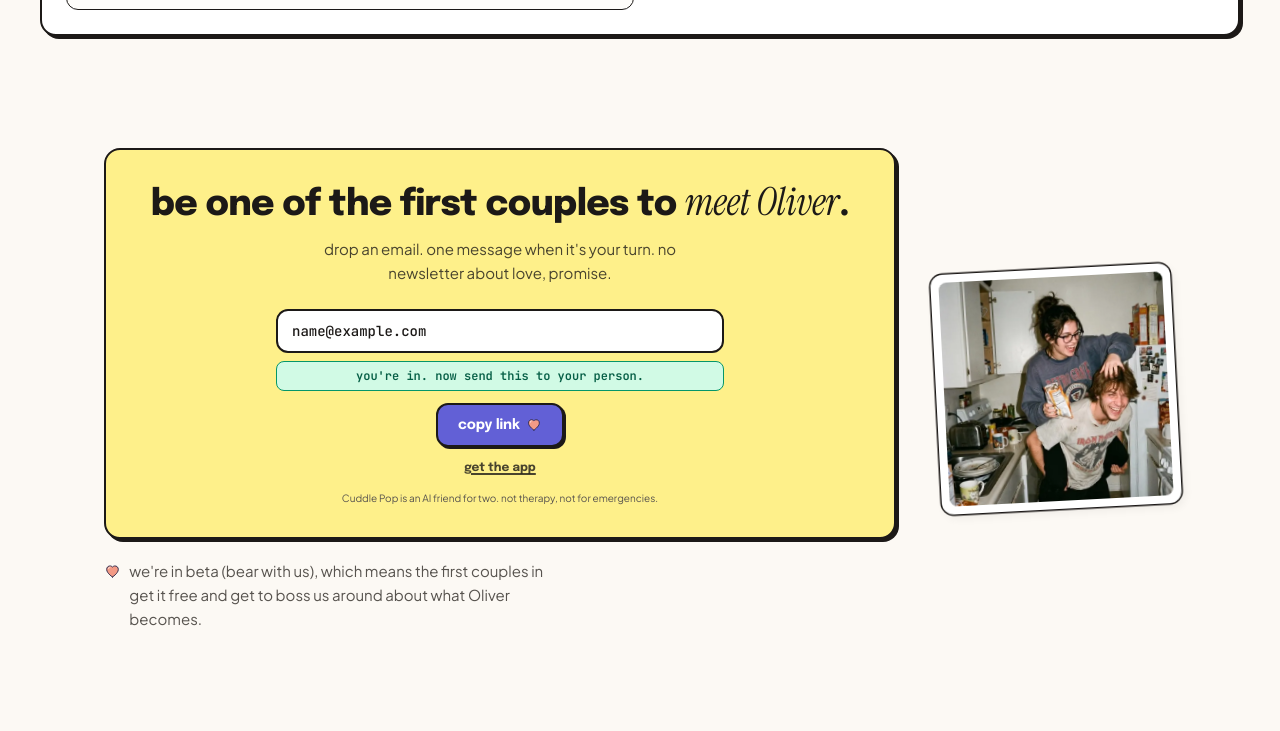
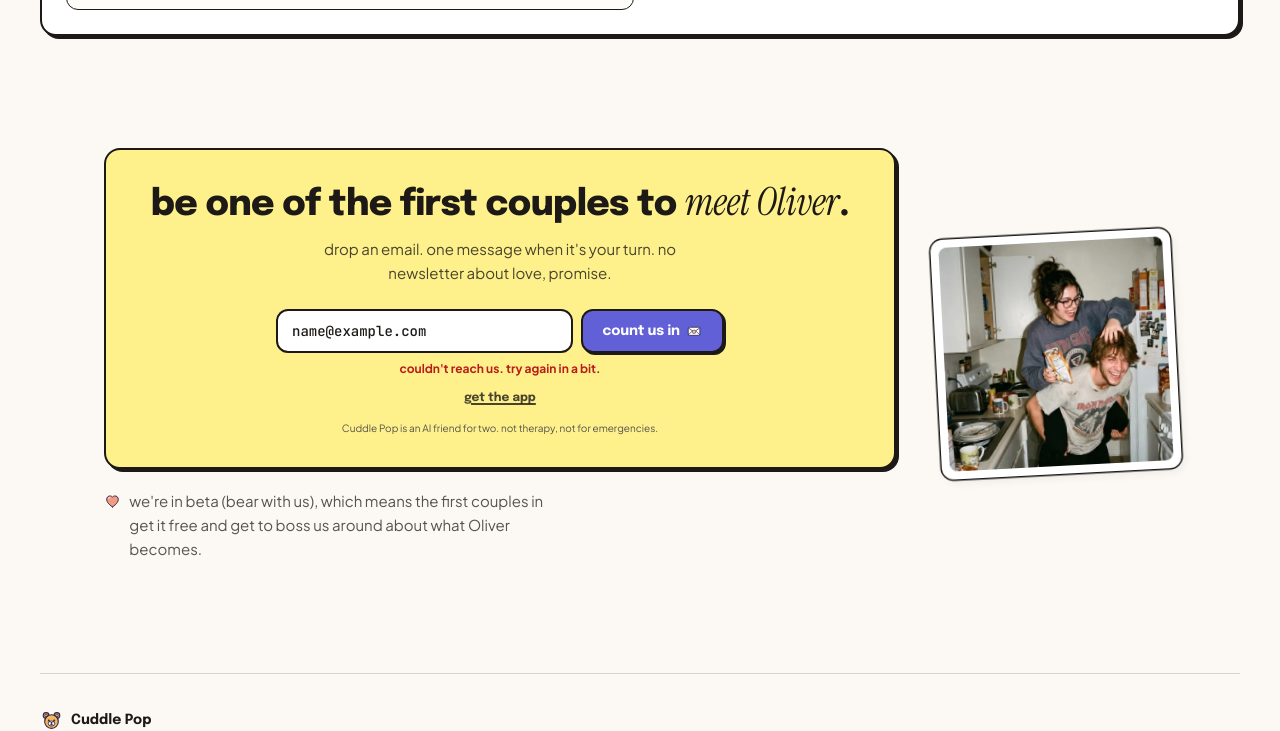
Before and after one commit to schrodingerstiger0/cuddlepop-site, a plain HTML site: page index.html in a window 1280 px wide. Both pictures are taken after typing "name@example.com" into the empty fields and a click on the button "count us in". Shown: the part 5270-6001 px from the top of the page. Drawn offline with Linux system fonts and the light colour scheme; no server answers.

Commit message:
Update site

```diff
--- a/index.html
+++ b/index.html
@@ -7,6 +7,7 @@
   <link rel="canonical" href="https://cuddlepop.com/">
   <meta name="viewport" content="width=device-width, initial-scale=1, viewport-fit=cover">
   <meta name="theme-color" content="#FCF9F4">
+  <meta name="api-base" content="https://api.cuddlepop.com/v1">
 
   <meta property="og:type" content="website">
   <meta property="og:site_name" content="Cuddle Pop">
@@ -684,7 +685,8 @@
                 <svg class="ic" aria-hidden="true"><use href="#i-envelope"/></svg>
               </button>
             </div>
-            <div id="waitlist-success" class="hidden text-xs font-mono font-bold text-emerald-800 bg-emerald-100 py-1.5 px-3 rounded-lg border border-emerald-600">
+            <p id="waitlist-error" class="hidden text-xs font-bold text-red-700" role="alert"></p>
+          <div id="waitlist-success" class="hidden text-xs font-mono font-bold text-emerald-800 bg-emerald-100 py-1.5 px-3 rounded-lg border border-emerald-600">
               you're in. now send this to your person.
             </div>
             <div id="share-wrap" class="hidden justify-center pt-1">
@@ -965,24 +967,54 @@
     }
 
     // Waitlist form handler
+    function waitlistBase() {
+      var m = document.querySelector('meta[name="api-base"]');
+      var base = (m && m.getAttribute('content')) || '';
+      return (base || (window.location.origin + '/v1')).replace(/\/$/, '');
+    }
+    function setWaitlistError(msg) {
+      var el = document.getElementById('waitlist-error');
+      if (!el) return;
+      el.textContent = msg || '';
+      el.classList.toggle('hidden', !msg);
+    }
     function handleWaitlist(e) {
       e.preventDefault();
-      const input = document.getElementById('waitlist-email');
-      const submitBtn = document.getElementById('waitlist-submit');
-      const successMsg = document.getElementById('waitlist-success');
-
-      if (input && input.value) {
-        submitBtn.disabled = true;
-        submitBtn.innerHTML = `<span>one sec...</span>`;
-        setTimeout(() => {
+      var input = document.getElementById('waitlist-email');
+      var submitBtn = document.getElementById('waitlist-submit');
+      var successMsg = document.getElementById('waitlist-success');
+      var refInput = document.getElementById('waitlist-ref');
+      if (!input || !input.value) return;
+      window.track && track('cta_click', { location: 'footer' });
+      setWaitlistError('');
+      submitBtn.disabled = true;
+      var label = submitBtn.innerHTML;
+      submitBtn.innerHTML = '<span>one sec...</span>';
+      var body = { email: input.value.trim(), ref: refInput && refInput.value ? refInput.value : null, source: 'web' };
+      var done = function (ok, msg) {
+        if (ok) {
           submitBtn.classList.add('hidden');
           input.disabled = true;
           successMsg.classList.remove('hidden');
-          const refInput = document.getElementById('waitlist-ref');
-          window.track && track('waitlist_signup', { ref: refInput ? refInput.value : '' });
+          window.track && track('waitlist_signup', { ref: body.ref || '' });
           showShare();
-        }, 600);
-      }
+        } else {
+          submitBtn.disabled = false;
+          submitBtn.innerHTML = label;
+          setWaitlistError(msg);
+        }
+      };
+      fetch(waitlistBase() + '/waitlist', {
+        method: 'POST',
+        headers: { 'Content-Type': 'application/json' },
+        body: JSON.stringify(body)
+      }).then(function (r) {
+        if (r.status === 202 || r.status === 200) return done(true);
+        if (r.status === 422) return done(false, "that email doesn't look right.");
+        if (r.status === 429) return done(false, 'too many tries from here. give it an hour.');
+        if (r.status === 404) return done(false, "the list isn't open yet. check back soon.");
+        return done(false, "couldn't reach us. try again in a bit.");
+      }).catch(function () { done(false, "couldn't reach us. try again in a bit."); });
     }
 
     // Sign-up card submit click counts as the footer CTA
```
Also changed, not shown: adhd/index.html (+44 -11 lines).
